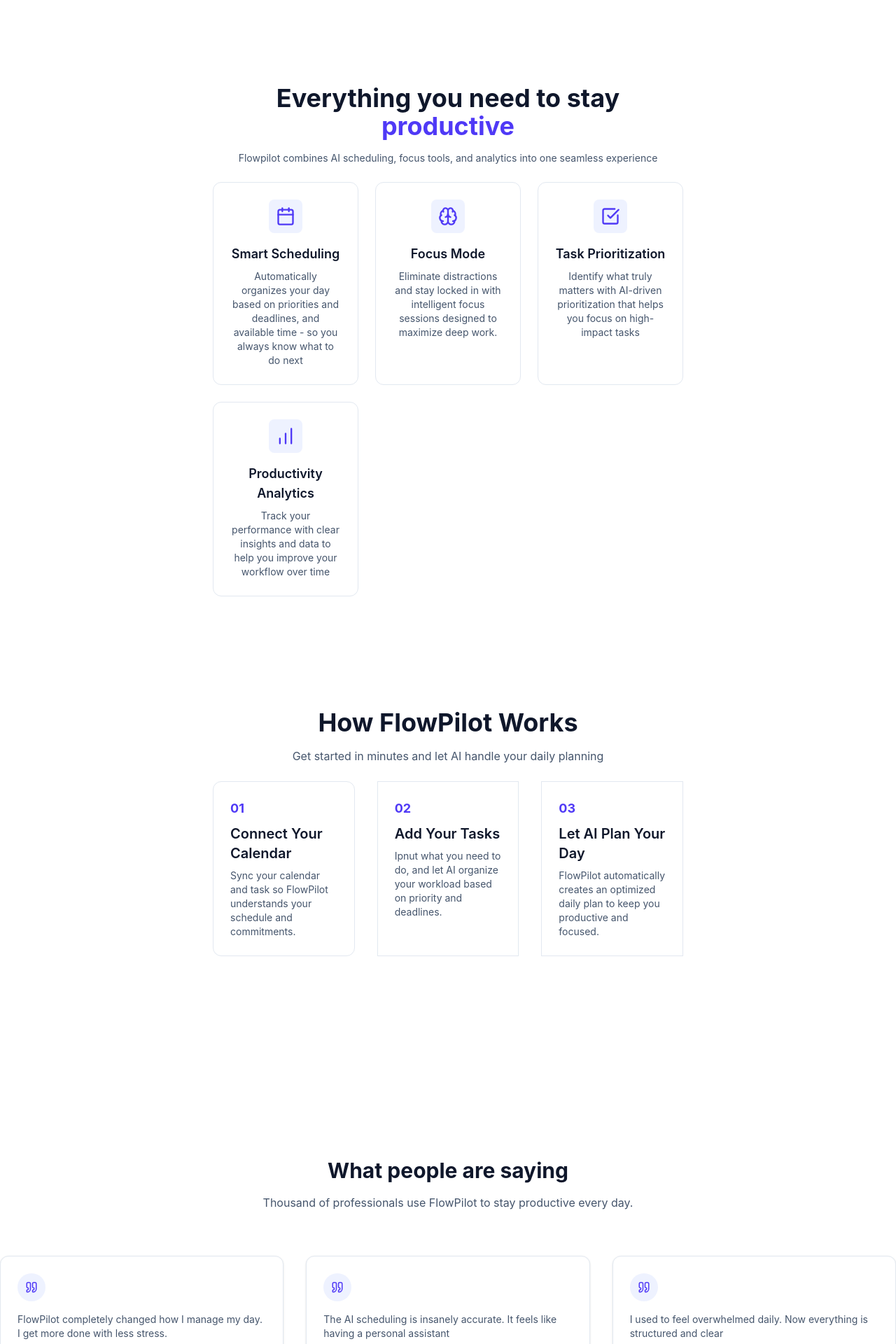
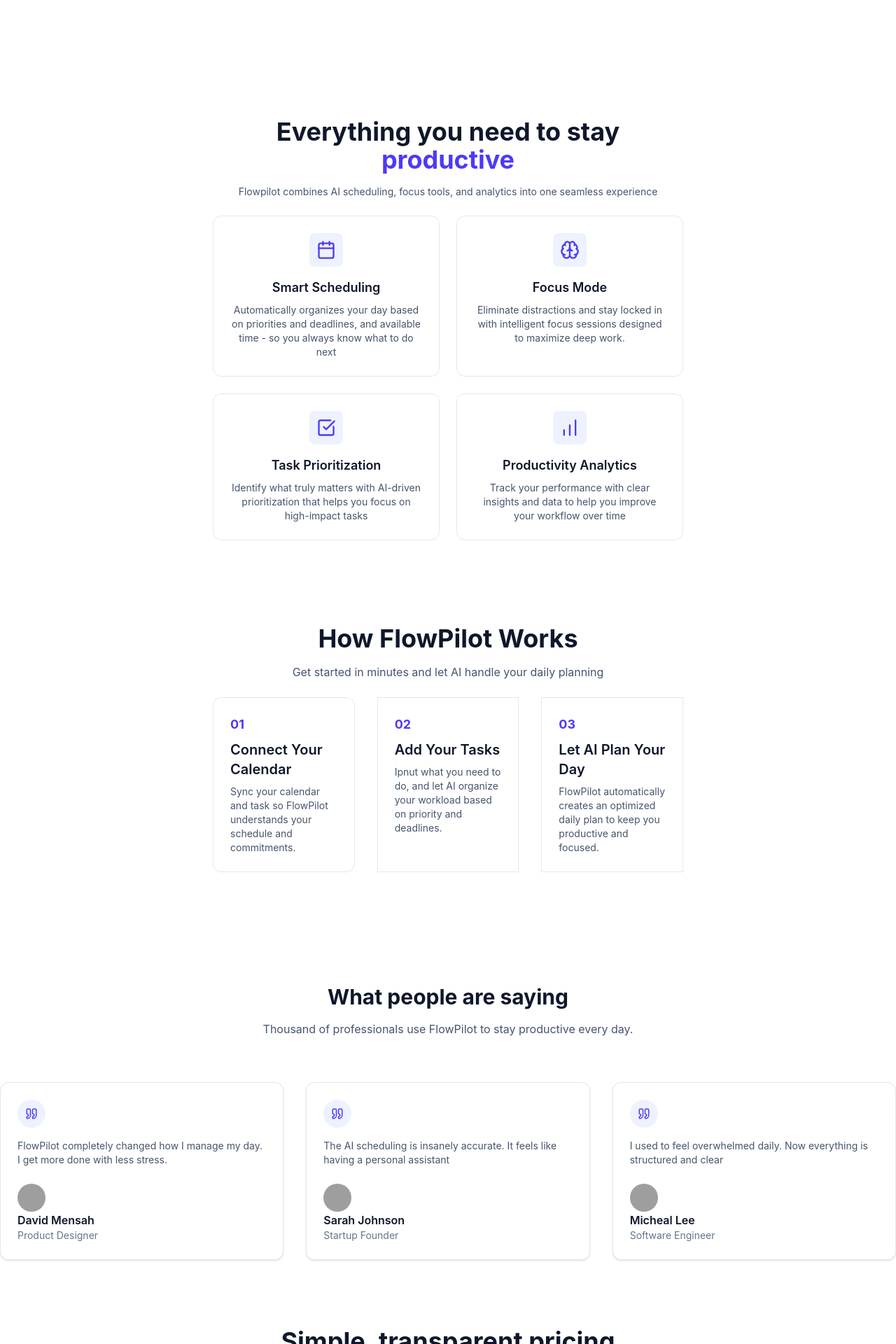
Before and after one commit to Tohbii/FlowPilot, a React (Vite) app: page / in a window 1280 px wide. Shown: the part 680-2600 px from the top of the page at 70% size. Built offline with nearby package versions, Linux system fonts and the light colour scheme; grey boxes are pictures that could not be loaded.

Commit message:
adjusting the padding

```diff
--- a/src/components/Features.jsx
+++ b/src/components/Features.jsx
@@ -3,7 +3,7 @@
 
 const Features = () => {
   return (
-    <div  id="features" className=' bg-white text-center max-w-2xl mx-auto mb-12 scroll-mt-20'>
+    <div  id="features" className=' bg-white text-center max-w-2xl mx-auto py-10 md:py-12  scroll-mt-20'>
         <h2 className='text-3xl md:text-4xl font-bold text-slate-900 mb-4'>
             Everything you need to stay <span className='text-indigo-600'>productive</span>
         </h2>
@@ -12,7 +12,7 @@
         </p>
 
       {/* cards */}
-      <div className='grid grid-cols-1 sm:grid-cols-2 lg:grid-cols-3 gap-6 my-6' >
+      <div className='grid grid-cols-1 sm:grid-cols-2  gap-6 my-6' >
         <div className='text-center p-6 rounded-xl border border-slate-200 hover:shadow-lg transition flex flex-col items-center '>
             <div className='mb-4 text-indigo-600 w-12 h-12 flex items-center justify-center rounded-lg
             bg-indigo-50 '>
--- a/src/components/Hero.jsx
+++ b/src/components/Hero.jsx
@@ -82,7 +82,7 @@
         </div>
         )}
       </header>
-        <section className='relative overflow-hidden bg-white min-h-screen  flex items-center py-20 md:24'>
+        <section className='relative overflow-hidden bg-white min-h-screen  flex items-center py-10 md:py-12 '>
     <div className='max-w-7xl  text-center mx-auto px-6 grid md:grid-cols-2 gap-12 md:text-left items-center'>
         {/* CONTENT */}
         <div>
--- a/src/components/HowItWorks.jsx
+++ b/src/components/HowItWorks.jsx
@@ -3,7 +3,7 @@
 const HowItWorks = () => {
   return (
     <div>
-        <section id="how-it-works" className='py-20 md:py-28 scroll-mt-20'>
+        <section id="how-it-works" className='py-10 md:py-12 scroll-mt-20'>
 
                 {/* Header */}
                 <div className='text-center max-w-2xl mx-auto mb-16'>
--- a/src/components/Pricing.jsx
+++ b/src/components/Pricing.jsx
@@ -3,7 +3,7 @@
 const Pricing = () => {
   return (
     <div>
-      <section id="pricing" className='py-20 md:py-28 scroll-mt-20'>
+      <section id="pricing" className='py-10 md:py-12 scroll-mt-20'>
         {/* title */}
       <div className="text-center max-w-2xl mx-auto mb-16">
         <h2 className="text-3xl md:text-4xl font-bold text-slate-900 mb-4">
--- a/src/components/Testimonials.jsx
+++ b/src/components/Testimonials.jsx
@@ -4,7 +4,7 @@
 const Testimonials = () => {
   return (
     <div id="testimonials" className='scroll-mt-20'>
-        <section className='py-20 md:py-28'>
+        <section className='py-10 md:py-12 scroll-mt-20'>
              <div className='text-center max-w-2xl mx-auto mb-16'>
 
         <h2 className='text-3xl md:text-4x1 font-bold text-slate-900 mb-4'>
```
